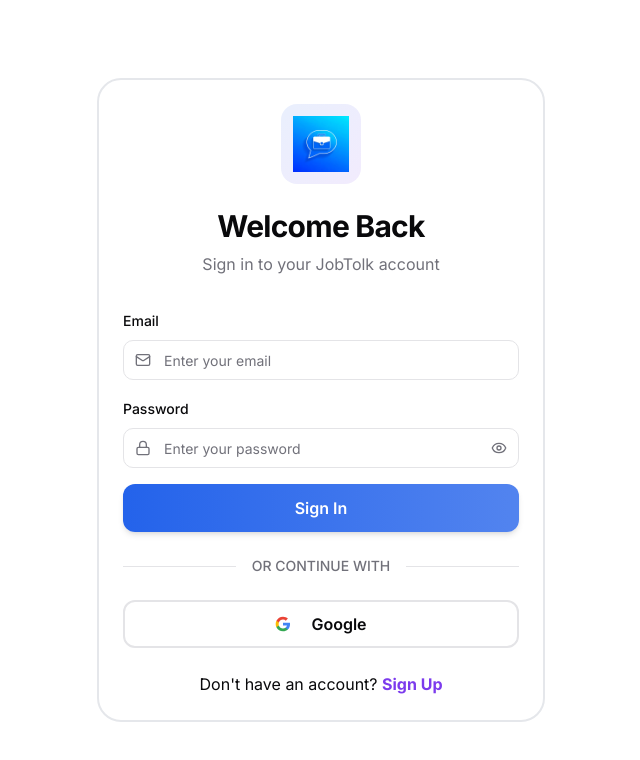
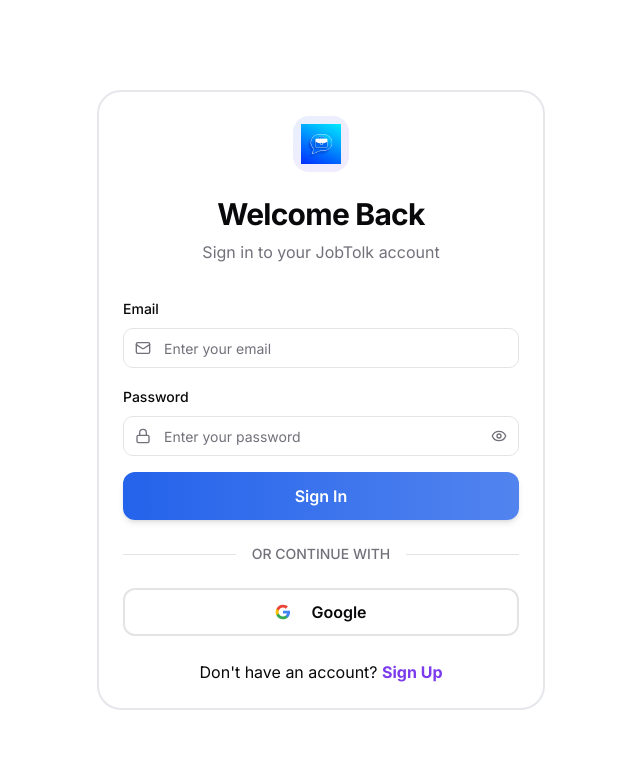
Before and after one commit to teejay382/jobtalkorg, a React (Vite) app: page /auth in a window 1280 px wide. Shown: the top 760 px of the page, without its empty margins (319-959 px from the left). Built offline with nearby package versions, Linux system fonts and the light colour scheme.

Commit message:
Refactor: Reduce logo size

```diff
--- a/src/pages/Auth.tsx
+++ b/src/pages/Auth.tsx
@@ -169,8 +169,8 @@ const Auth = () => {
       <Card className="w-full max-w-md shadow-elegant border-2 rounded-3xl">
         <CardHeader className="text-center space-y-6 pb-8">
           <div className="flex justify-center">
-            <div className="p-3 rounded-2xl bg-gradient-to-br from-primary/10 to-accent/10">
-              <img src={logoImage} alt="JobTolk" className="h-14 w-14" />
+            <div className="p-2 rounded-2xl bg-gradient-to-br from-primary/10 to-accent/10">
+              <img src={logoImage} alt="JobTolk" className="h-10 w-10" />
             </div>
           </div>
           <div className="space-y-2">
```
